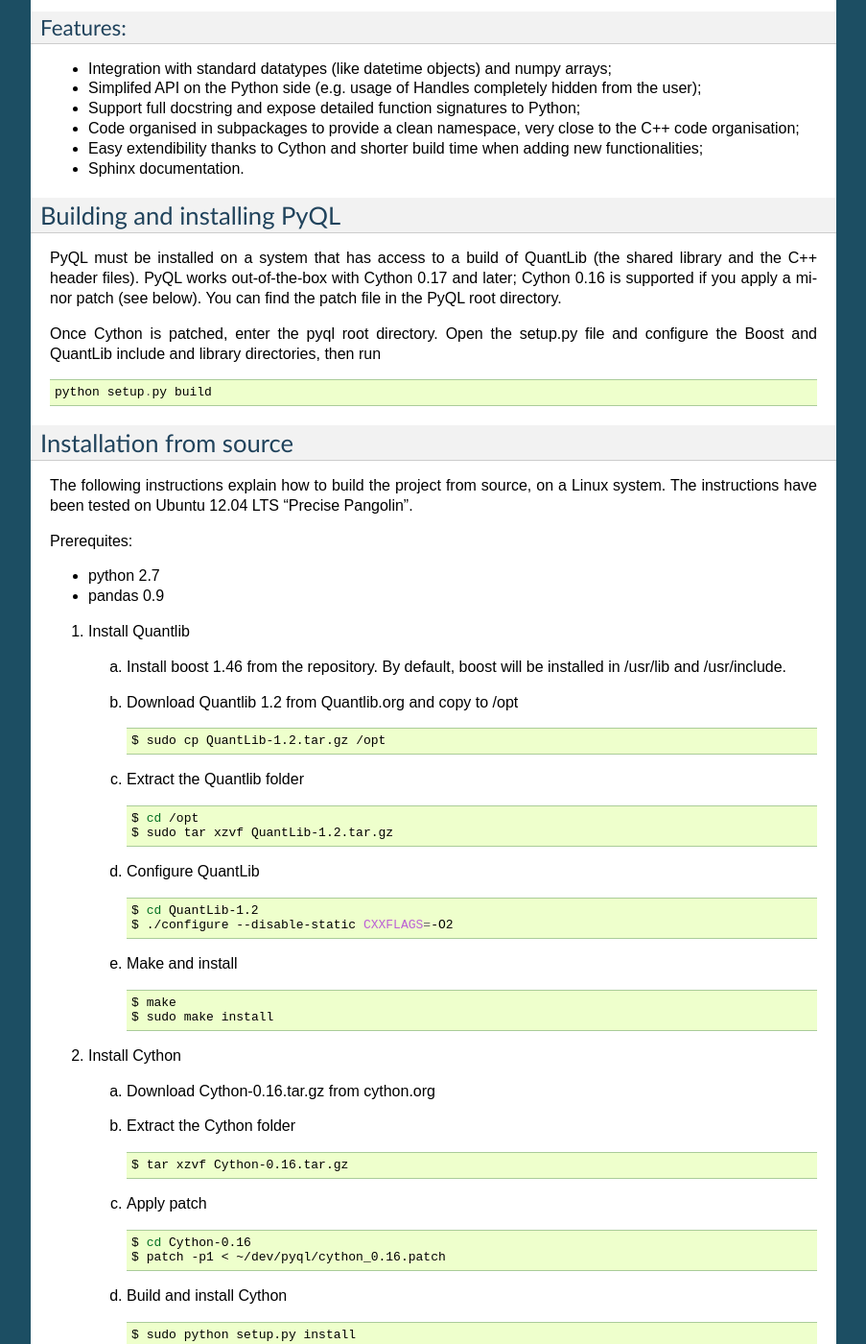
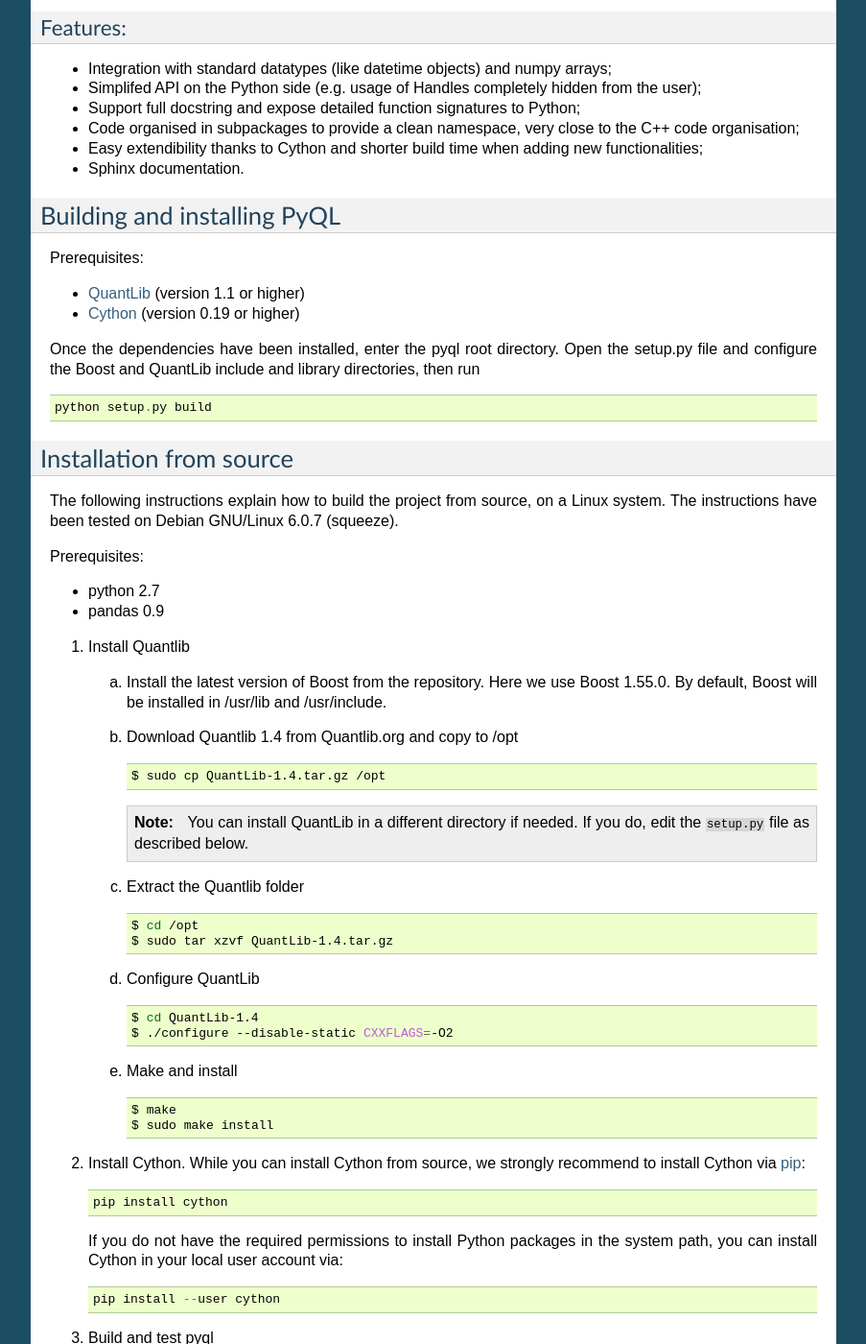
Before and after one commit to enthought/pyql, a Sphinx documentation site: the page built from docs/source/getting_started.rst, in a window 1280 px wide and 1400 px high, scrolled down 455 px. Shown: the whole window at 96% size, without its empty margins (198-1101 px from the left). Built offline with Sphinx 7.4.7, drawn with Linux system fonts in a browser that asks for light colours; some of the changed text lies outside the part shown.

Commit message:
DOC: Updated build instructions.

```diff
--- a/docs/source/getting_started.rst
+++ b/docs/source/getting_started.rst
@@ -36,47 +36,55 @@
 Building and installing PyQL
 ----------------------------
 
-PyQL must be installed on a system that has access to a build of QuantLib (the shared library and the C++ header files).  PyQL works out-of-the-box with Cython 0.17 and later; Cython 0.16 is supported if you apply a minor patch (see below). You can find the patch file in the PyQL root directory.
+Prerequisites:
 
-Once Cython is patched, enter the pyql root directory. Open the setup.py file
+* QuantLib_ (version 1.1 or higher)
+* Cython_ (version 0.19 or higher)
+
+Once the dependencies have been installed, enter the pyql root directory. Open the setup.py file
 and configure the Boost and QuantLib include and library directories, then run ::
 
     python setup.py build
 
+.. _QuantLib: http://www.quantlib.org
+
+.. _Cython: http://www.cython.org
 
 Installation from source
 ------------------------
 
 The following instructions explain how to build the project from source, on a Linux system.
-The instructions have been tested on Ubuntu 12.04 LTS "Precise Pangolin".
+The instructions have been tested on Debian GNU/Linux 6.0.7 (squeeze).
 
-Prerequites:
+Prerequisites:
 
 * python 2.7
 * pandas 0.9
 
 1. Install Quantlib
 
-   a. Install boost 1.46 from the repository. By default, boost will be installed in /usr/lib and /usr/include.
+   a. Install the latest version of Boost from the repository. Here we use Boost 1.55.0. By default, Boost will be installed in /usr/lib and /usr/include.
 
-   b. Download Quantlib 1.2 from Quantlib.org and copy to /opt
+   b. Download Quantlib 1.4 from Quantlib.org and copy to /opt
 
       .. code-block:: bash
 
-		      $ sudo cp QuantLib-1.2.tar.gz /opt
+		      $ sudo cp QuantLib-1.4.tar.gz /opt
+
+      .. note:: You can install QuantLib in a different directory if needed. If you do, edit the :code:`setup.py` file as described below.
 
    c. Extract the Quantlib folder
 
       .. code-block:: bash
 
 		      $ cd /opt
-		      $ sudo tar xzvf QuantLib-1.2.tar.gz
+		      $ sudo tar xzvf QuantLib-1.4.tar.gz
 
    d. Configure QuantLib
 
       .. code-block:: bash
 
-		      $ cd QuantLib-1.2
+		      $ cd QuantLib-1.4
 		      $ ./configure --disable-static CXXFLAGS=-O2
 
    e. Make and install
@@ -86,28 +94,13 @@
 		      $ make
 		      $ sudo make install
 
-2. Install Cython
+2. Install Cython. While you can install Cython from source, we strongly recommend to install Cython via pip_::
 
-   a. Download Cython-0.16.tar.gz from cython.org
+    pip install cython
 
-   b. Extract the Cython folder
+   If you do not have the required permissions to install Python packages in the system path, you can install Cython in your local user account via::
 
-      .. code-block:: bash
-
-		      $ tar xzvf Cython-0.16.tar.gz
-
-   c. Apply patch
-
-      .. code-block:: bash
-
-		      $ cd Cython-0.16
-		      $ patch -p1 < ~/dev/pyql/cython_0.16.patch
-
-   d. Build and install Cython
-
-      .. code-block:: bash
-
-		    $ sudo python setup.py install
+    pip install --user cython
 
 3. Build and test pyql
 
@@ -116,3 +109,7 @@
 		   $ cd ~/dev/pyql
 		   $ make build
 		   $ make tests
+
+   .. note:: If you have installed QuantLib in a directory different from :code:`/opt`, edit the `setup.py` file before running make and update the :code:`INCLUDE_DIRS` and :code:`LIBRARY_DIRS` to point to your installation of QuantLib.
+
+.. _pip: https://pypi.python.org/pypi/pip
```
Also changed, not shown: other parts of docs/source/getting_started.rst (+1 -1 lines).
